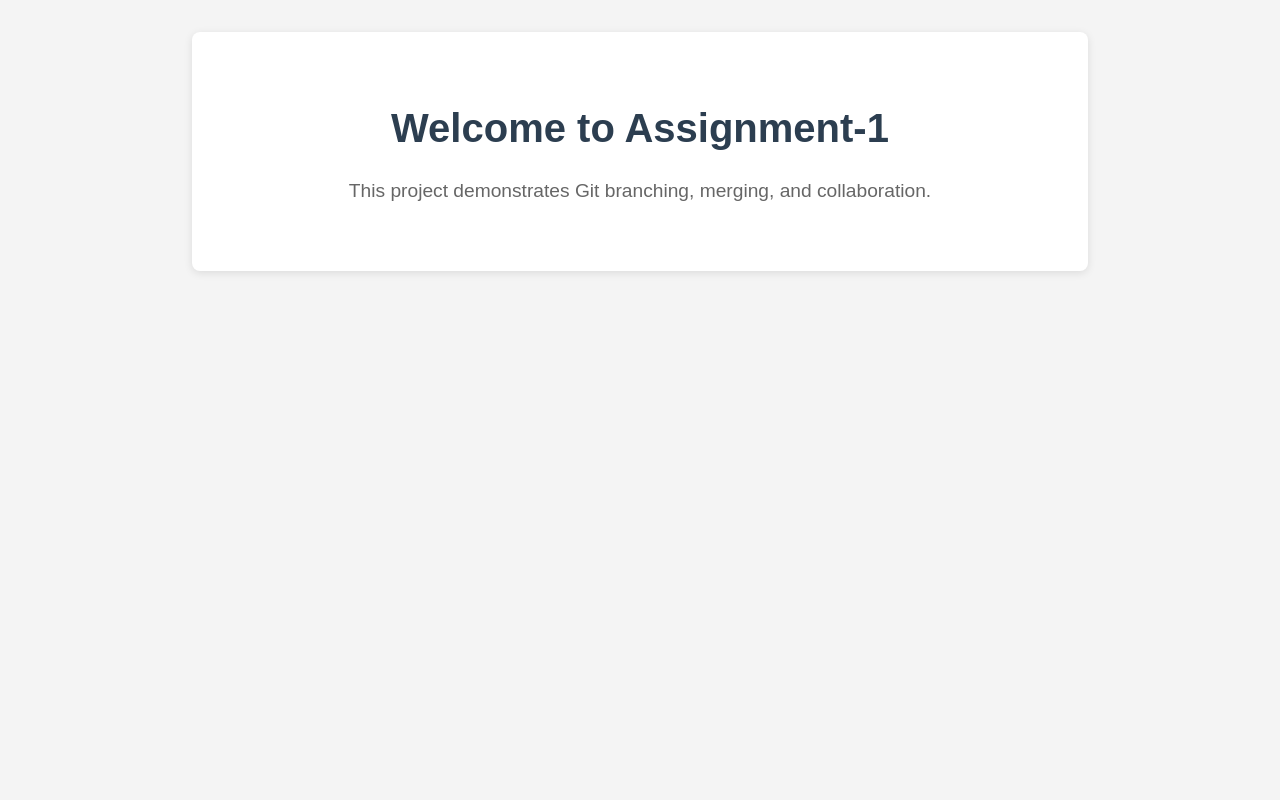
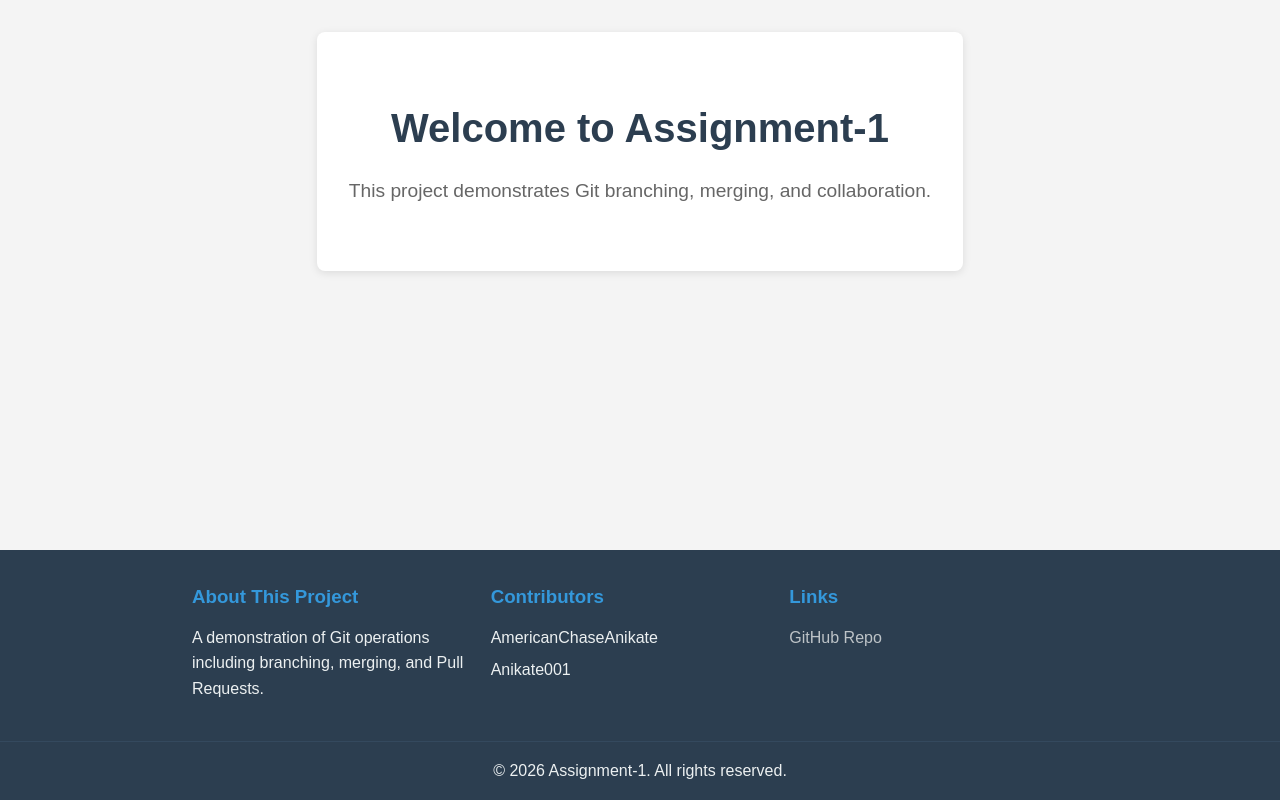
Before and after one commit to AmericanChaseAnikate/Assignment-1-, a plain HTML site: page index.html in a window 1280 px wide. Drawn offline with Linux system fonts and the light colour scheme.

Commit message:
feat: Add footer section with project info, contributors, and links

```diff
--- a/index.html
+++ b/index.html
@@ -13,6 +13,33 @@
             <p>This project demonstrates Git branching, merging, and collaboration.</p>
         </section>
     </main>
+
+    <!-- Footer Section - Added in feature-2 branch -->
+    <footer class="footer">
+        <div class="footer-content">
+            <div class="footer-section">
+                <h3>About This Project</h3>
+                <p>A demonstration of Git operations including branching, merging, and Pull Requests.</p>
+            </div>
+            <div class="footer-section">
+                <h3>Contributors</h3>
+                <ul>
+                    <li>AmericanChaseAnikate</li>
+                    <li>Anikate001</li>
+                </ul>
+            </div>
+            <div class="footer-section">
+                <h3>Links</h3>
+                <ul>
+                    <li><a href="https://github.com/AmericanChaseAnikate/Assignment-1-">GitHub Repo</a></li>
+                </ul>
+            </div>
+        </div>
+        <div class="footer-bottom">
+            <p>&copy; 2026 Assignment-1. All rights reserved.</p>
+        </div>
+    </footer>
+
     <script src="app.js"></script>
 </body>
 </html>
--- a/style.css
+++ b/style.css
@@ -10,12 +10,16 @@ body {
     line-height: 1.6;
     color: #333;
     background-color: #f4f4f4;
+    display: flex;
+    flex-direction: column;
+    min-height: 100vh;
 }
 
 main {
     max-width: 960px;
     margin: 0 auto;
     padding: 2rem;
+    flex: 1;
 }
 
 .hero {
@@ -36,3 +40,56 @@ main {
     font-size: 1.2rem;
     color: #666;
 }
+
+/* Footer Styles - Added in feature-2 */
+.footer {
+    background-color: #2c3e50;
+    color: #ecf0f1;
+    padding: 2rem 0 0;
+    margin-top: auto;
+}
+
+.footer-content {
+    display: flex;
+    justify-content: space-around;
+    flex-wrap: wrap;
+    max-width: 960px;
+    margin: 0 auto;
+    padding: 0 2rem;
+}
+
+.footer-section {
+    flex: 1;
+    min-width: 200px;
+    margin-bottom: 1.5rem;
+}
+
+.footer-section h3 {
+    margin-bottom: 0.8rem;
+    color: #3498db;
+}
+
+.footer-section ul {
+    list-style: none;
+}
+
+.footer-section ul li {
+    margin-bottom: 0.4rem;
+}
+
+.footer-section a {
+    color: #bdc3c7;
+    text-decoration: none;
+    transition: color 0.3s ease;
+}
+
+.footer-section a:hover {
+    color: #3498db;
+}
+
+.footer-bottom {
+    text-align: center;
+    padding: 1rem;
+    border-top: 1px solid #34495e;
+    margin-top: 1rem;
+}
```
